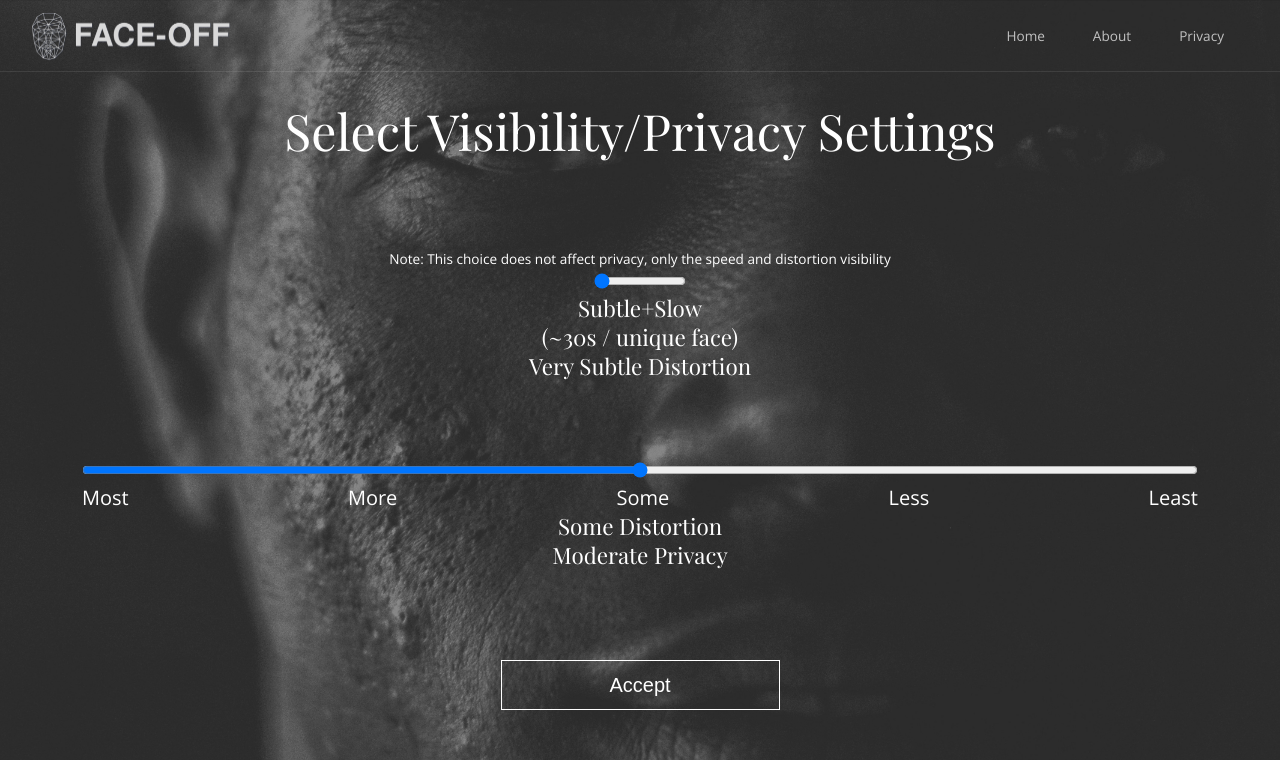
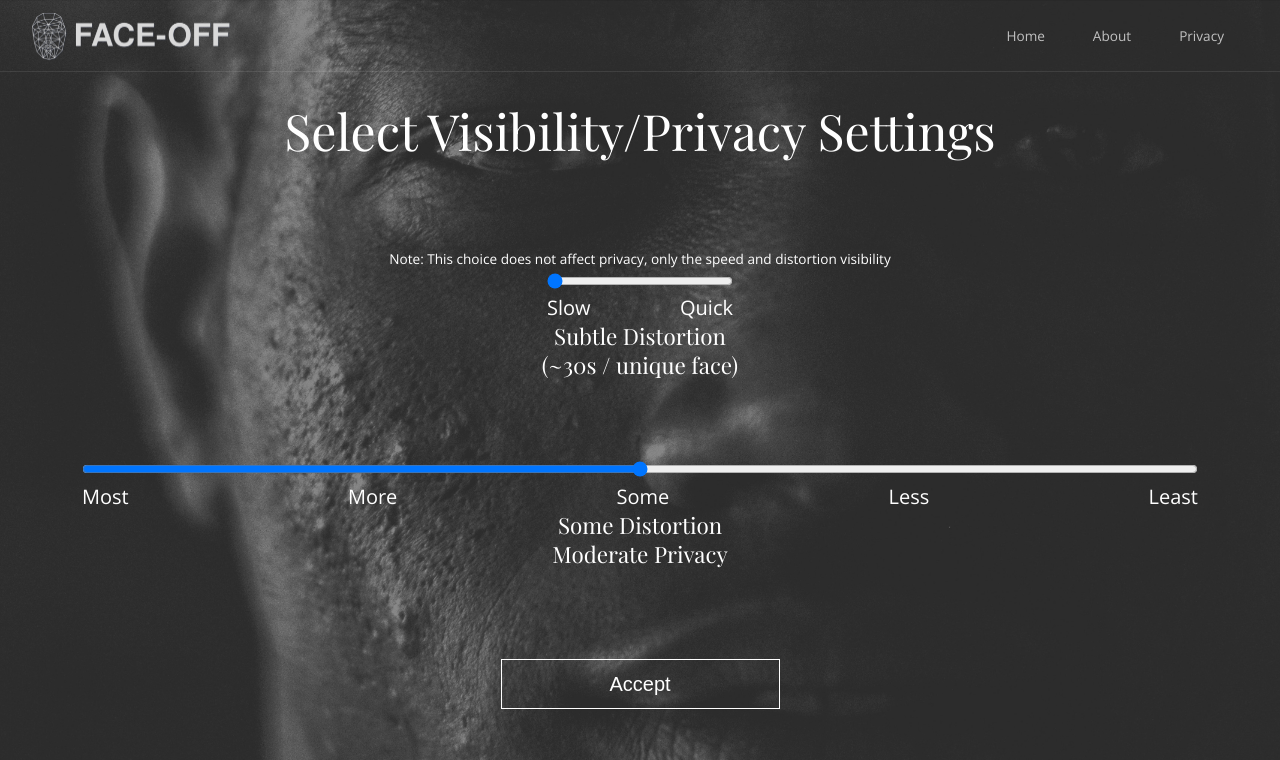
Before and after one commit to byron123t/faceoff, a Flask app: page /select_pert in a window 1280 px wide. Shown: the top 760 px of the page. Run offline with Flask 2, Linux system fonts and the light colour scheme; the visitor is signed in with stand-in values (Sample User, id 1); data that the repository does not hold is empty; some libraries are stand-ins or nearby versions.

Commit message:
Stable version

```diff
--- a/backend/Config.py
+++ b/backend/Config.py
@@ -1,6 +1,5 @@
 import os, cv2
 import numpy as np
-from redis import Redis, StrictRedis
 
 
 ROOT = os.path.abspath('./backend')
--- a/faceoff.py
+++ b/faceoff.py
@@ -28,10 +28,10 @@ from logging.handlers import RotatingFileHandler
 ROOT = os.path.abspath('.')
 UPLOAD_FOLDER = os.path.join(ROOT, 'static', 'temp')
 EXTENSIONS = {'png', 'jpg', 'jpeg'}
-RECAPTCHA_PUBLIC_KEY = '6LdldMIZAAAAADWxxMHKOlH3mFFxt8BRVJAkSf6T'
-RECAPTCHA_PRIVATE_KEY = '6LdldMIZAAAAAPyqq3ildSIGiPRcBJa-loTmj6vN'
-# RECAPTCHA_PUBLIC_KEY = '6LeIxAcTAAAAAJcZVRqyHh71UMIEGNQ_MXjiZKhI'
-# RECAPTCHA_PRIVATE_KEY = '6LeIxAcTAAAAAGG-vFI1TnRWxMZNFuojJ4WifJWe'
+# RECAPTCHA_PUBLIC_KEY = '6LdldMIZAAAAADWxxMHKOlH3mFFxt8BRVJAkSf6T'
+# RECAPTCHA_PRIVATE_KEY = '6LdldMIZAAAAAPyqq3ildSIGiPRcBJa-loTmj6vN'
+RECAPTCHA_PUBLIC_KEY = '6LeIxAcTAAAAAJcZVRqyHh71UMIEGNQ_MXjiZKhI'
+RECAPTCHA_PRIVATE_KEY = '6LeIxAcTAAAAAGG-vFI1TnRWxMZNFuojJ4WifJWe'
 
 
 
@@ -390,19 +390,19 @@ def parse_form():
         attack = 'CW'
         if pert == 0:
             margin = 5
-            amplification = 7.00
+            amplification = 5.00
         elif pert == 1:
             margin = 5
-            amplification = 5.75
+            amplification = 4.00
         elif pert == 2:
             margin = 5
-            amplification = 4.50
+            amplification = 3.00
         elif pert == 3:
             margin = 5
-            amplification = 3.25
+            amplification = 2.00
         elif pert == 4:
             margin = 5
-            amplification = 2.00
+            amplification = 1.00
     elif attk == 1:
         attack = 'PGD'
         if pert == 0:
--- a/static/js/pert.js
+++ b/static/js/pert.js
@@ -1,6 +1,6 @@
 var attack_steps = [
-    "Subtle+Slow<br/>(~30s / unique face)<br/>Very Subtle Distortion",
-    "Visible+Quick<br/>(~10s / unique face)<br/>Visible Distortion",
+    "Subtle Distortion<br/>(~30s / unique face)",
+    "Visible Distortion<br/>(~10s / unique face)",
 ];
 
 var pert_steps = [
--- a/templates/pert.html
+++ b/templates/pert.html
@@ -46,13 +46,15 @@
           <div class="line">
             <div class="margin-top-bottom-80">
               <p class="text-thin text-white text-center">Note: This choice does not affect privacy, only the speed and distortion visibility</p>
-              <div class="slide-container s-3 m-2 l-1 text-center center">
+              <div class="slide-container s-4 m-3 l-2 text-center center">
                 {{ form.attacks(min=0, max=1, id='attack-slide', extra_classes='slider', oninput='attackUpdate(value)', style='width:100%;') }}
-                  <div style="display: flex; justify-content: space-between; padding: $unit $unit
+                <div style="display: flex; justify-content: space-between; padding: $unit $unit
                   *2;">
+                  <span class="text-white text-size-20" style="position: relative; display: flex; justify-content: center;">Slow</span>
+                  <span class="text-white text-size-20" style="position: relative; display: flex; justify-content: center;">Quick</span>
                 </div>
             </div>
-            <h2 class="text-white text-center" id="attack-display">Subtle+Slow<br/>(~30s / unique face)<br/>Very Subtle Distortion</h2>
+            <h2 class="text-white text-center" id="attack-display">Subtle Distortion<br/>(~30s / unique face)</h2>
           </div>
           <div class="margin-top-bottom-80">
             <div class="slide-container">
```
